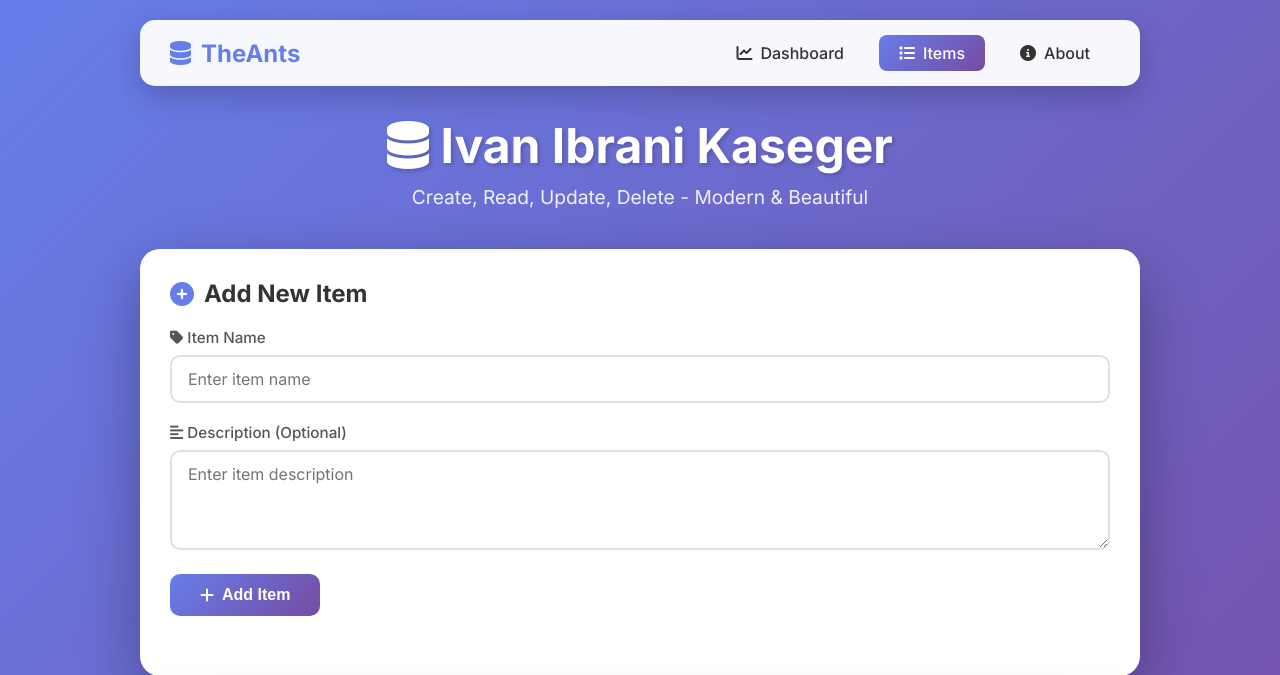
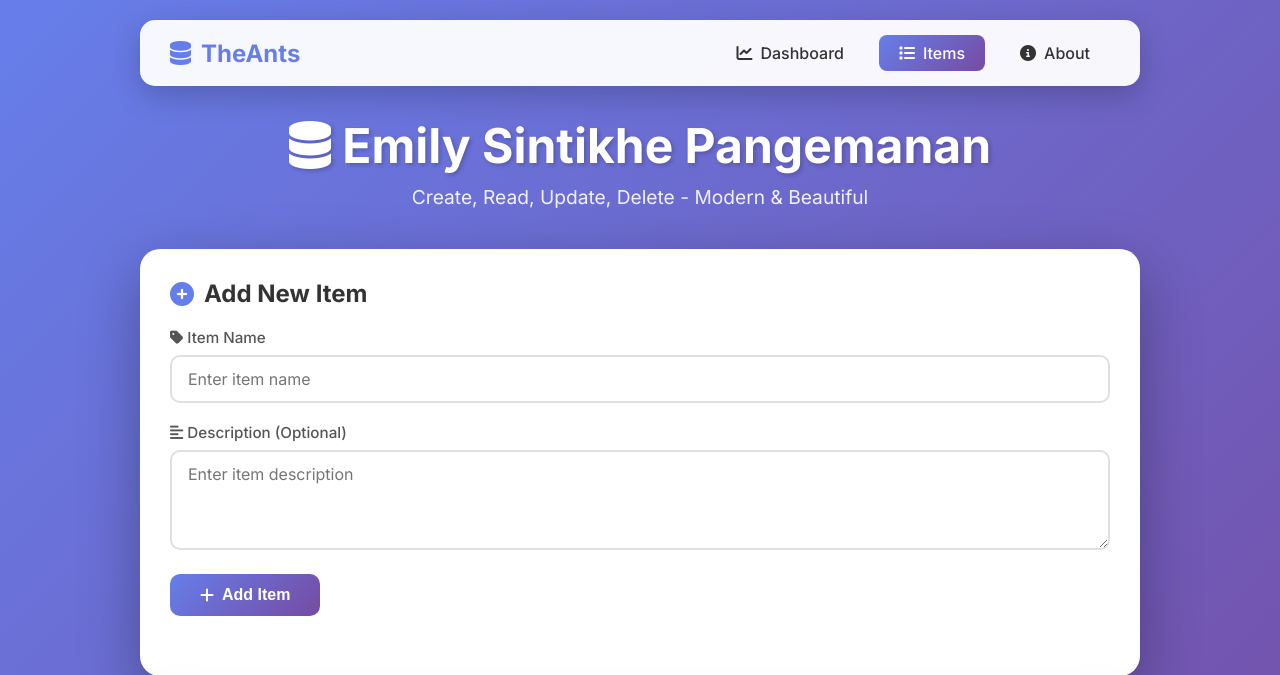
Before and after one commit to theantsgroupdo-wq/demo-jenkins, a Flask app: page / in a window 1280 px wide. Shown: the top 675 px of the page. Run offline with Flask 2, Linux system fonts and the light colour scheme; data comes from the database, SQL or seed files in the repository.

Commit message:
new commit

```diff
--- a/templates/index.html
+++ b/templates/index.html
@@ -400,7 +400,7 @@
 
   <div class="container">
     <div class="header">
-      <h1><i class="fas fa-database"></i> Ivan Ibrani Kaseger</h1>
+      <h1><i class="fas fa-database"></i> Emily Sintikhe Pangemanan </h1>
       <p>Create, Read, Update, Delete - Modern & Beautiful</p>
     </div>
 
```
